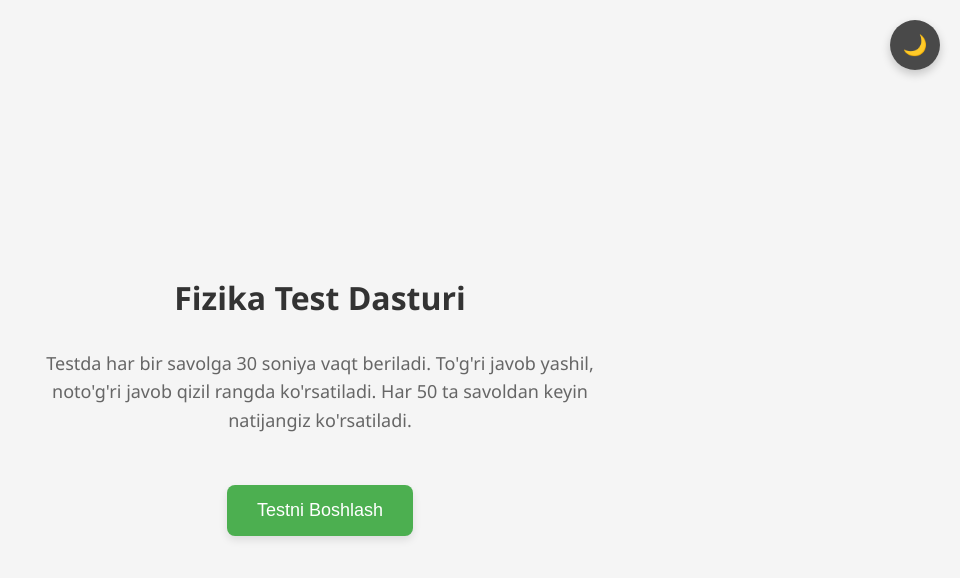
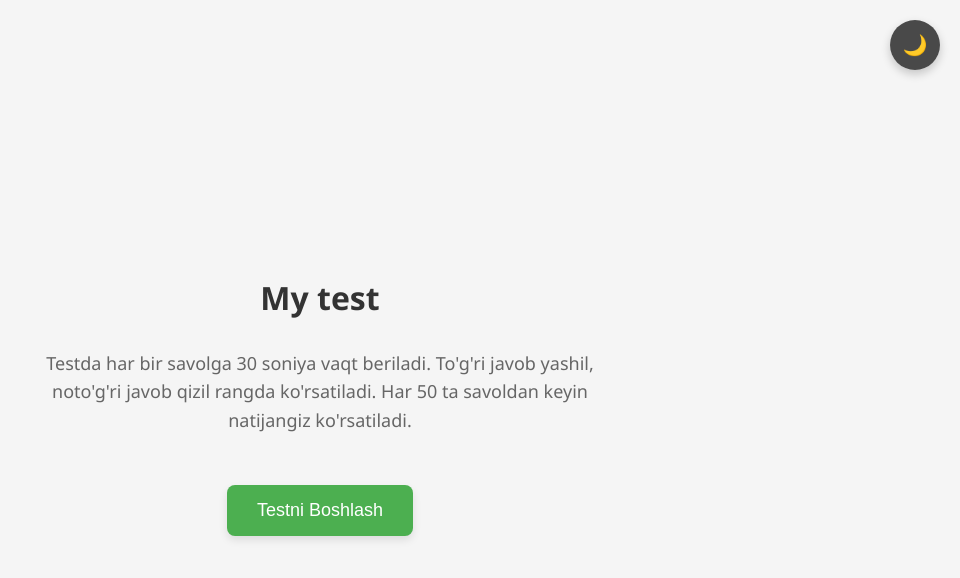
Before and after one commit to alisattorov06/falsafa, a plain HTML site: page index.html in a window 1280 px wide. Shown: the whole page, without its empty margins (320-1280 px from the left). Drawn offline with Linux system fonts and the light colour scheme.

Commit message:
index.html

```diff
--- a/index.html
+++ b/index.html
@@ -3,7 +3,7 @@
 <head>
     <meta charset="UTF-8">
     <meta name="viewport" content="width=device-width, initial-scale=1.0">
-    <title>Fizika Testi</title>
+    <title>My test</title>
     <link rel="icon" href="https://cdn-icons-png.flaticon.com/512/2936/2936886.png" type="image/x-icon">
     <style>
         * {
@@ -274,7 +274,7 @@
 </head>
 <body>
     <div class="start-page">
-        <h1>Fizika Test Dasturi</h1>
+        <h1>My test</h1>
         <p>Testda har bir savolga 30 soniya vaqt beriladi. To'g'ri javob yashil, noto'g'ri javob qizil rangda ko'rsatiladi. Har 50 ta savoldan keyin natijangiz ko'rsatiladi.</p>
         <button id="startBtn" class="btn">Testni Boshlash</button>
     </div>
```
